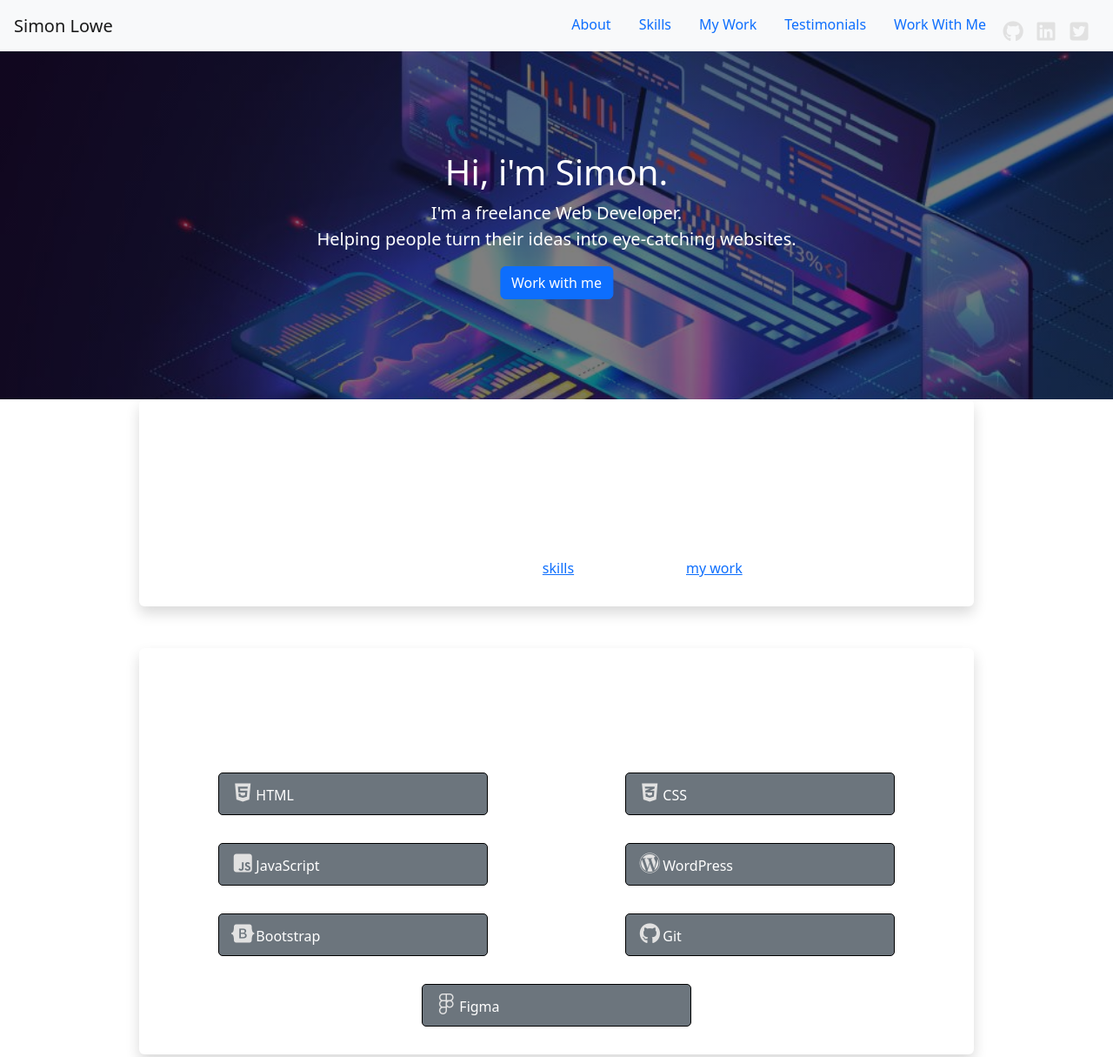
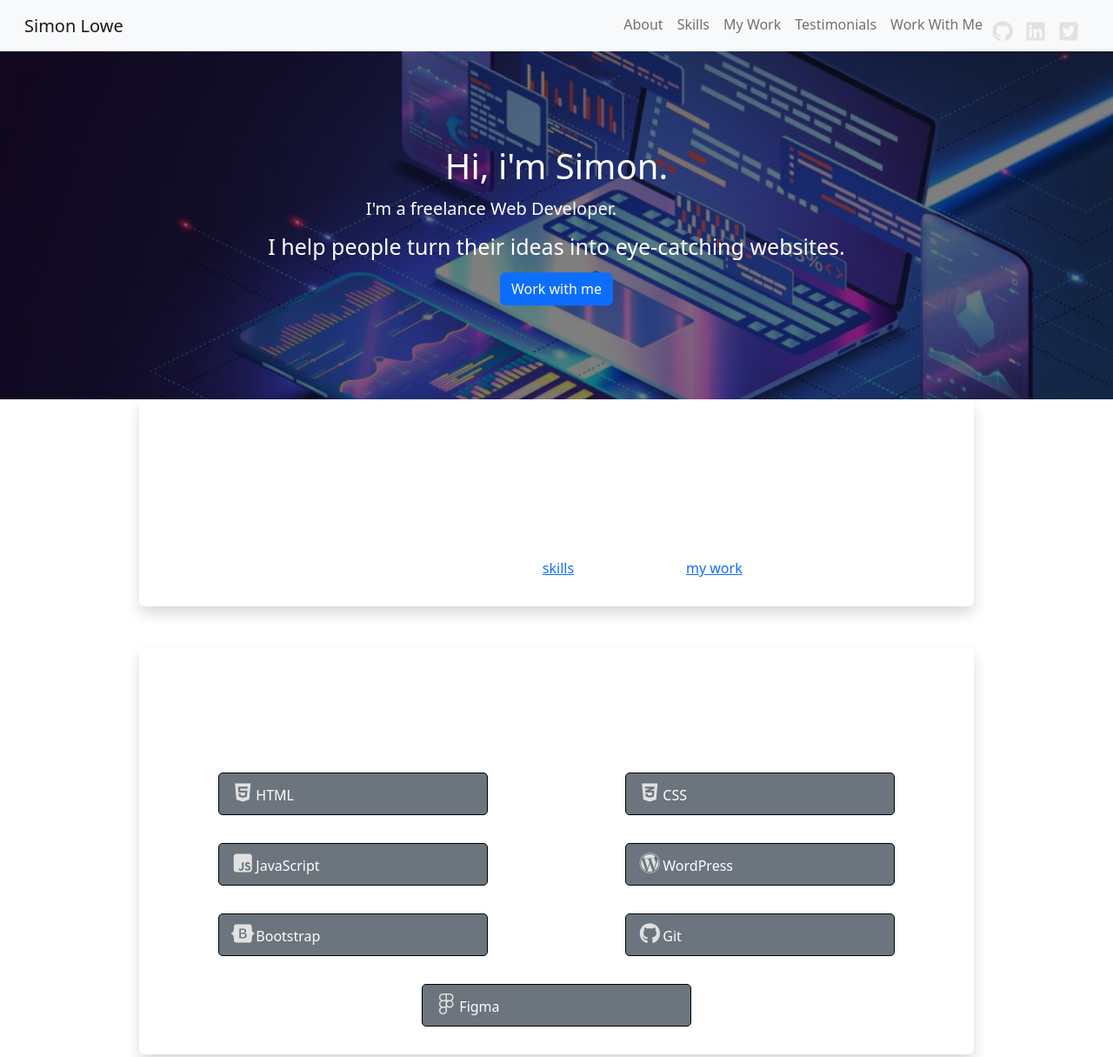
Before and after one commit to LoweSimon/portfolio-site-v2, a website with bundled scripts: page dist/index.html in a window 1280 px wide. Shown: the top 1215 px of the page at 87% size. Built offline with nearby package versions, Linux system fonts and the light colour scheme.

Commit message:
Started working finishing touches for Hero.NavDone

```diff
--- a/scss/_custom.scss
+++ b/scss/_custom.scss
@@ -1,5 +1,6 @@
 $light:         rgb(0, 70, 70);
 $body-bg:       rgb(0, 70, 70);
-$navbar-dark-active-color:          black;
+$navbar-light-toggler-border-color: white;
+$navbar-light-color:                white;
 
 @import "../node_modules/bootstrap/scss/bootstrap";
--- a/src/css/portfolio.css
+++ b/src/css/portfolio.css
@@ -39,6 +39,28 @@ i   {
     transform: translate(-50%, -50%);
     color: white;
 }
+
+.lead{
+    font-size: 30px;
+    margin: 10px 0 0 10px;
+    white-space: nowrap;
+    overflow: hidden;
+    width: 30em;
+    animation: type 4s steps(60, end);
+  }
+
+  .descText {
+    font-size: 25px;
+    margin: 10px 10px 10px 10px;
+    white-space: nowrap;
+    overflow: hidden;
+    width: 30em;
+    animation: type 4s steps(60, end);
+  }
+
+  @keyframes type{
+    from { width: 10px; }
+  }
 
 
 /* About me section styling */
```
Also changed, not shown: assets/css/style.css, dist/index.html.
